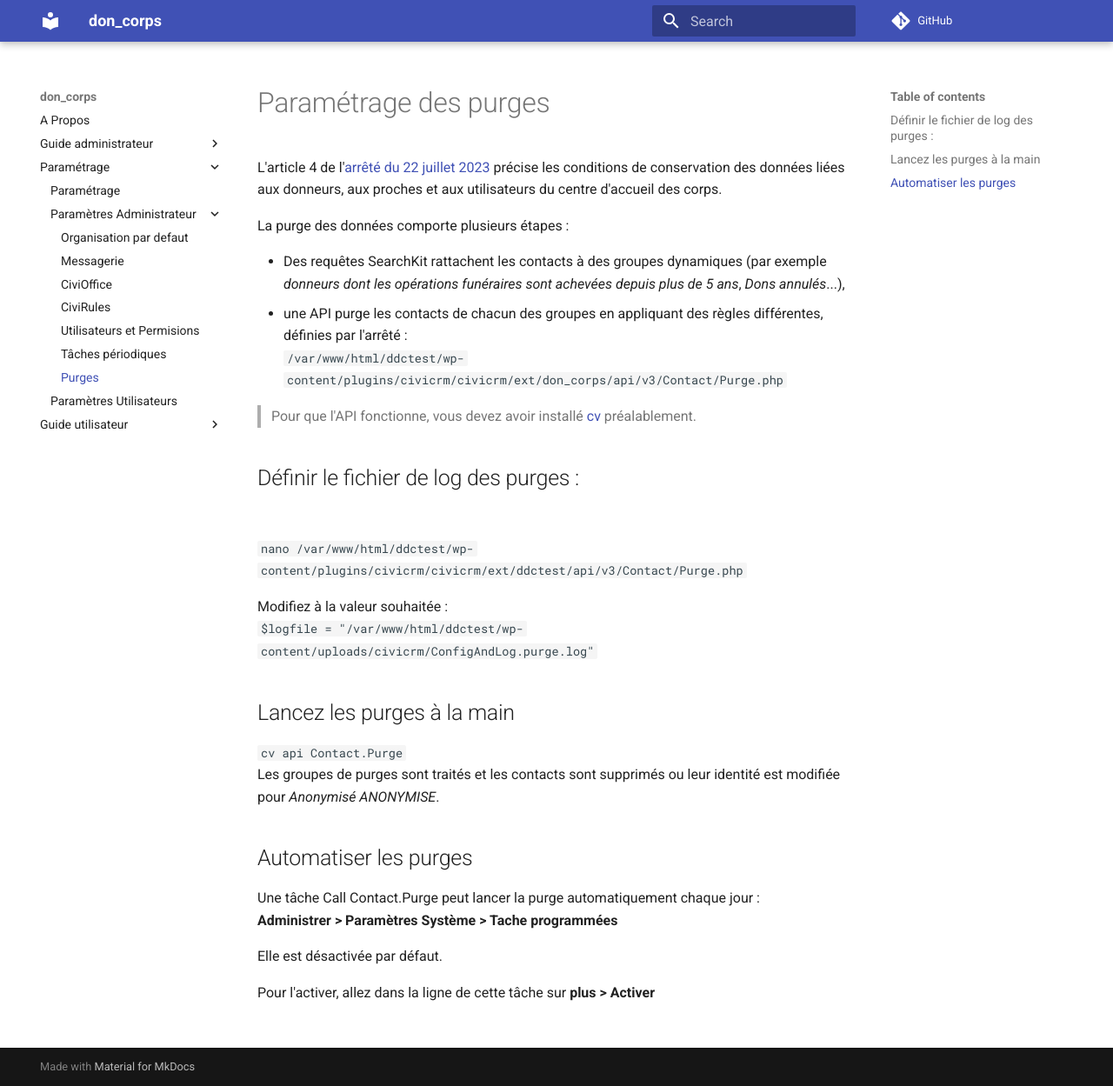
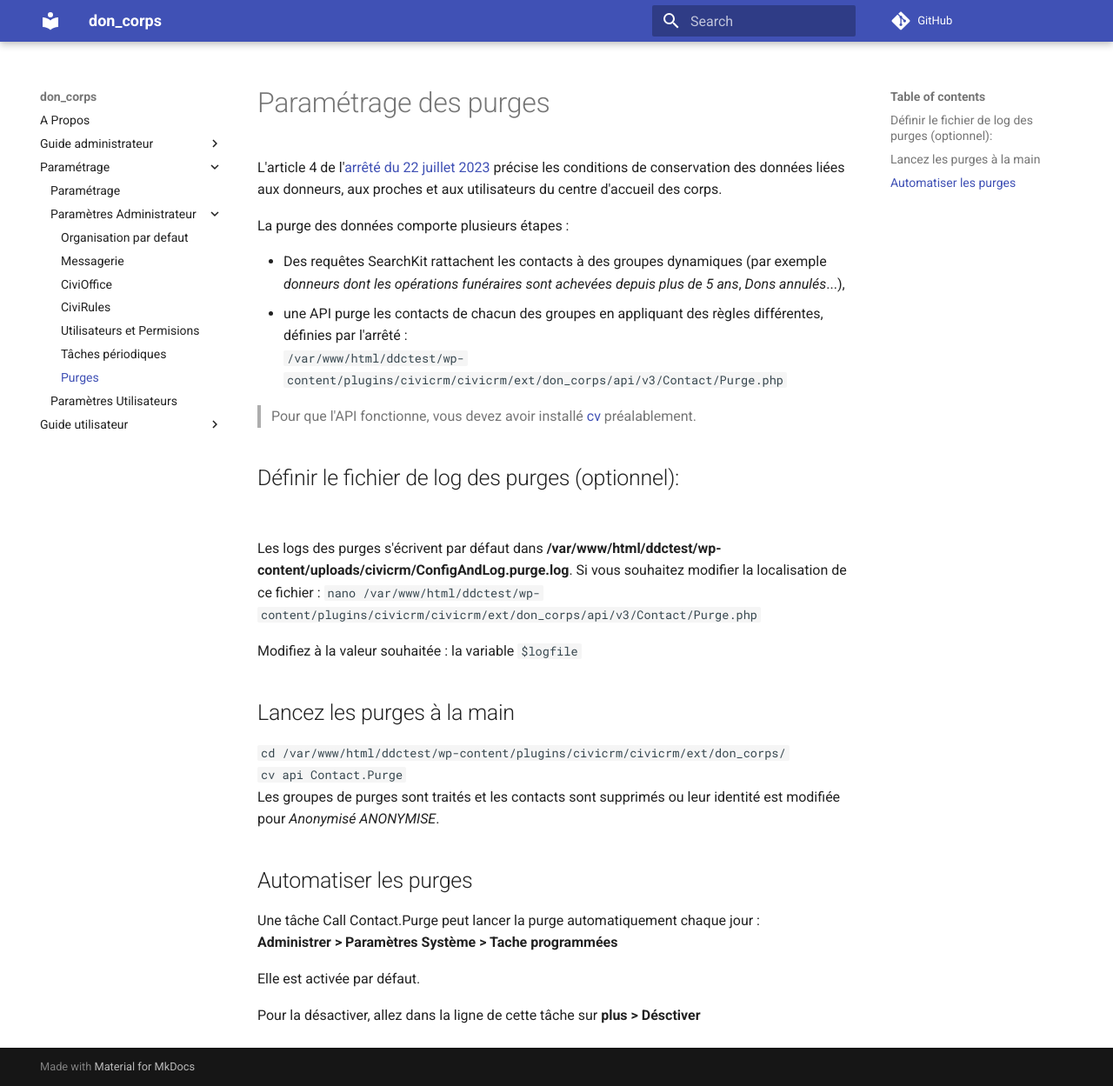
Before and after one commit to destrieux/ddc-doc, an MkDocs documentation site: the page built from docs/Parametrage/admin/purges.md, in a window 1280 px wide and 1249 px high. Shown: the whole window at 87% size. Built offline with MkDocs 1.6.1 and Material for MkDocs 9.7.7, drawn with Linux system fonts in a browser that asks for light colours; comment, search, counter and statistics services are not loaded.

Commit message:
correctionsmineures

````diff
--- a/docs/Parametrage/admin/purges.md
+++ b/docs/Parametrage/admin/purges.md
@@ -8,13 +8,15 @@ La purge des données comporte plusieurs étapes :
 
 > Pour que l'API fonctionne, vous devez avoir installé [cv](../../GuideAdmin/civicrm/cv.md) préalablement.
 
-## Définir le fichier de log des purges : <br>
-```nano /var/www/html/ddctest/wp-content/plugins/civicrm/civicrm/ext/ddctest/api/v3/Contact/Purge.php``` <br>
+## Définir le fichier de log des purges (optionnel): <br>
 
-Modifiez à la valeur souhaitée : <br>
-    ```$logfile = "/var/www/html/ddctest/wp-content/uploads/civicrm/ConfigAndLog.purge.log"```
+Les logs des purges s'écrivent par défaut dans **/var/www/html/ddctest/wp-content/uploads/civicrm/ConfigAndLog.purge.log**. Si vous souhaitez modifier la localisation de ce fichier :
+```nano /var/www/html/ddctest/wp-content/plugins/civicrm/civicrm/ext/don_corps/api/v3/Contact/Purge.php``` <br>
+
+Modifiez à la valeur souhaitée : la variable ```$logfile ```
 
 ## Lancez les purges à la main
+```cd /var/www/html/ddctest/wp-content/plugins/civicrm/civicrm/ext/don_corps/```<br>
 ```cv api Contact.Purge``` <br>
 Les groupes de purges sont traités et les contacts sont supprimés ou leur identité est modifiée pour *Anonymisé ANONYMISE*.
 
@@ -22,6 +24,6 @@ Les groupes de purges sont traités et les contacts sont supprimés ou leur iden
 Une tâche Call Contact.Purge peut lancer la purge automatiquement chaque jour : <br>
 **Administrer > Paramètres Système > Tache programmées**
 
-Elle est désactivée par défaut.
+Elle est activée par défaut.
 
-Pour l'activer, allez dans la ligne de cette tâche sur **plus > Activer**
+Pour la désactiver, allez dans la ligne de cette tâche sur **plus > Désctiver**
````
Also changed, not shown: docs/GuideUser/memoriam.md (+2 -0 lines), docs/Parametrage/user.md (+1 -0 lines).
